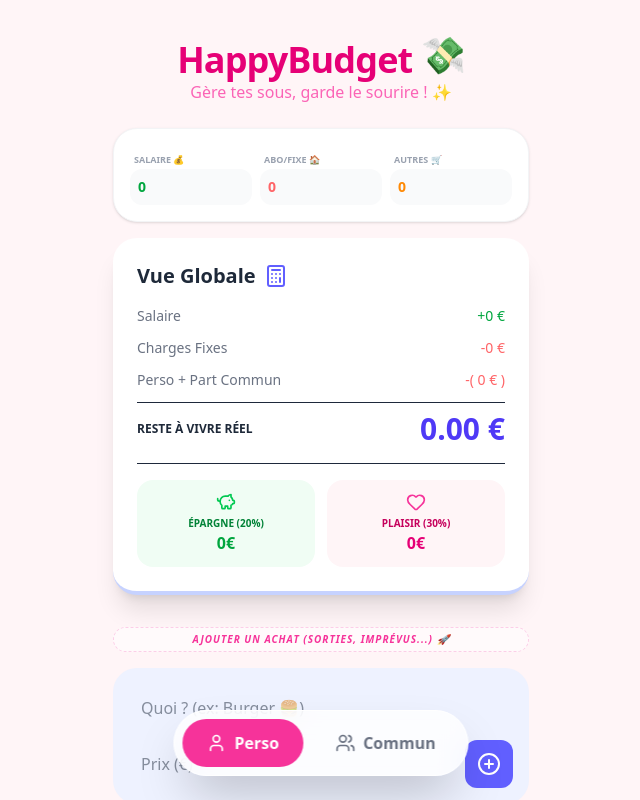
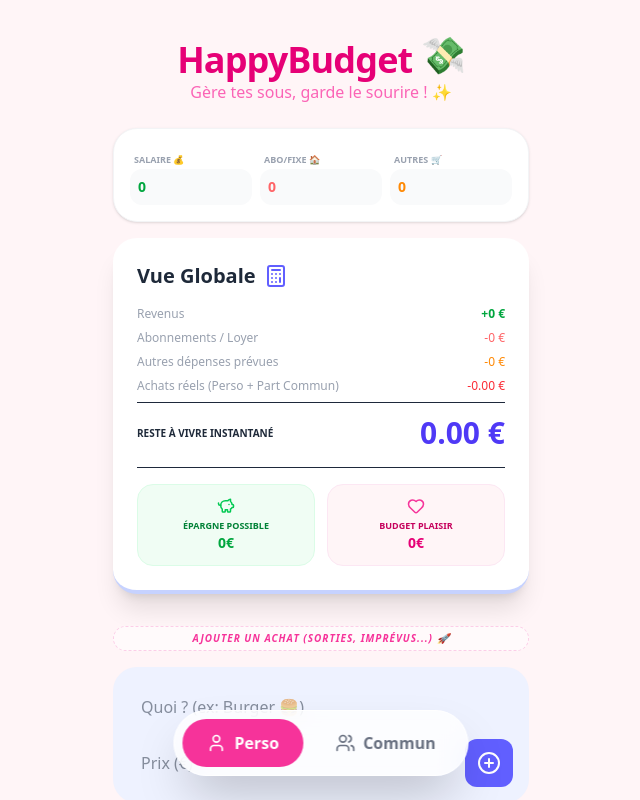
Before and after one commit to AnthonyGargoua/happybudget, a Next.js app: page / in a window 1280 px wide. Shown: the top 800 px of the page, without its empty margins (319-959 px from the left). Built offline with nearby package versions, Linux system fonts and the light colour scheme.

Commit message:
GlobalDashboard.js

```diff
--- a/components/GlobalDashboard.js
+++ b/components/GlobalDashboard.js
@@ -1,11 +1,11 @@
 import { Calculator, PiggyBank, Heart } from 'lucide-react';
 
-export default function GlobalDashboard({ income, fixedCharges, persoTotal, sharedTotal }) {
+export default function GlobalDashboard({ income, fixedCharges, otherCharges, persoTotal, sharedTotal }) {
   const sharedHalf = sharedTotal / 2;
-  const totalOut = fixedCharges + persoTotal + sharedHalf;
+  // Le calcul total déduit absolument tout
+  const totalOut = fixedCharges + otherCharges + persoTotal + sharedHalf;
   const balance = income - totalOut;
 
-  // Calculs plaisir/épargne basés sur le reste RÉEL
   const epargne = balance > 0 ? Math.floor(balance * 0.2) : 0;
   const plaisir = balance > 0 ? Math.floor(balance * 0.3) : 0;
 
@@ -15,21 +15,26 @@ export default function GlobalDashboard({ income, fixedCharges, persoTotal, shar
         Vue Globale <Calculator className="text-indigo-500" />
       </h2>
 
-      <div className="space-y-3 border-b pb-4 mb-4">
-        <div className="flex justify-between text-sm font-medium text-gray-500">
-          <span>Salaire</span>
-          <span className="text-green-600">+{income} €</span>
+      <div className="space-y-2 border-b pb-4 mb-4">
+        <div className="flex justify-between text-xs font-medium">
+          <span className="text-gray-400">Revenus</span>
+          <span className="text-green-600 font-bold">+{income} €</span>
         </div>
-        <div className="flex justify-between text-sm font-medium text-gray-500">
-          <span>Charges Fixes</span>
+        <div className="flex justify-between text-xs font-medium">
+          <span className="text-gray-400">Abonnements / Loyer</span>
           <span className="text-red-400">-{fixedCharges} €</span>
         </div>
-        <div className="flex justify-between text-sm font-medium text-gray-500">
-          <span>Perso + Part Commun</span>
-          <span className="text-red-400">-( {persoTotal + sharedHalf} € )</span>
+        <div className="flex justify-between text-xs font-medium">
+          <span className="text-gray-400">Autres dépenses prévues</span>
+          <span className="text-orange-400">-{otherCharges} €</span>
         </div>
-        <div className="flex justify-between items-center pt-2 border-t">
-          <span className="font-bold text-gray-800 uppercase text-xs">Reste à vivre réel</span>
+        <div className="flex justify-between text-xs font-medium">
+          <span className="text-gray-400">Achats réels (Perso + Part Commun)</span>
+          <span className="text-red-500">-{ (persoTotal + sharedHalf).toFixed(2) } €</span>
+        </div>
+
+        <div className="flex justify-between items-center pt-3 border-t mt-2">
+          <span className="font-bold text-gray-800 uppercase text-[10px]">Reste à vivre instantané</span>
           <span className={`text-3xl font-black ${balance < 0 ? 'text-red-600' : 'text-indigo-600'}`}>
             {balance.toFixed(2)} €
           </span>
@@ -37,15 +42,15 @@ export default function GlobalDashboard({ income, fixedCharges, persoTotal, shar
       </div>
 
       <div className="grid grid-cols-2 gap-3">
-        <div className="bg-green-50 p-3 rounded-2xl text-center">
-          <PiggyBank className="mx-auto text-green-500 mb-1" size={20} />
-          <p className="text-[10px] font-bold text-green-700 uppercase">Épargne (20%)</p>
-          <p className="font-bold text-green-600">{epargne}€</p>
+        <div className="bg-green-50 p-3 rounded-2xl text-center border border-green-100">
+          <PiggyBank className="mx-auto text-green-500 mb-1" size={18} />
+          <p className="text-[9px] font-bold text-green-700 uppercase">Épargne possible</p>
+          <p className="font-bold text-green-600 text-sm">{epargne}€</p>
         </div>
-        <div className="bg-pink-50 p-3 rounded-2xl text-center">
-          <Heart className="mx-auto text-pink-500 mb-1" size={20} />
-          <p className="text-[10px] font-bold text-pink-700 uppercase">Plaisir (30%)</p>
-          <p className="font-bold text-pink-600">{plaisir}€</p>
+        <div className="bg-pink-50 p-3 rounded-2xl text-center border border-pink-100">
+          <Heart className="mx-auto text-pink-500 mb-1" size={18} />
+          <p className="text-[9px] font-bold text-pink-700 uppercase">Budget Plaisir</p>
+          <p className="font-bold text-pink-600 text-sm">{plaisir}€</p>
         </div>
       </div>
     </div>
```
